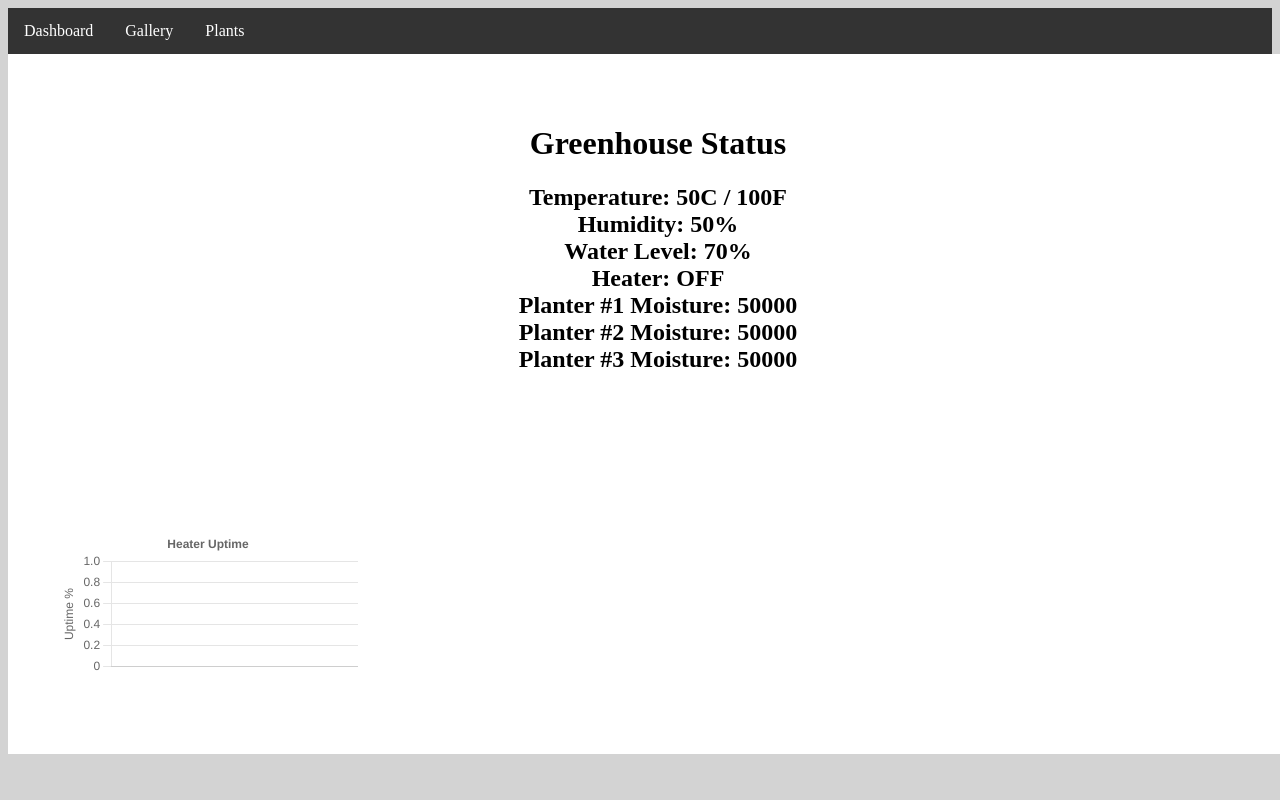
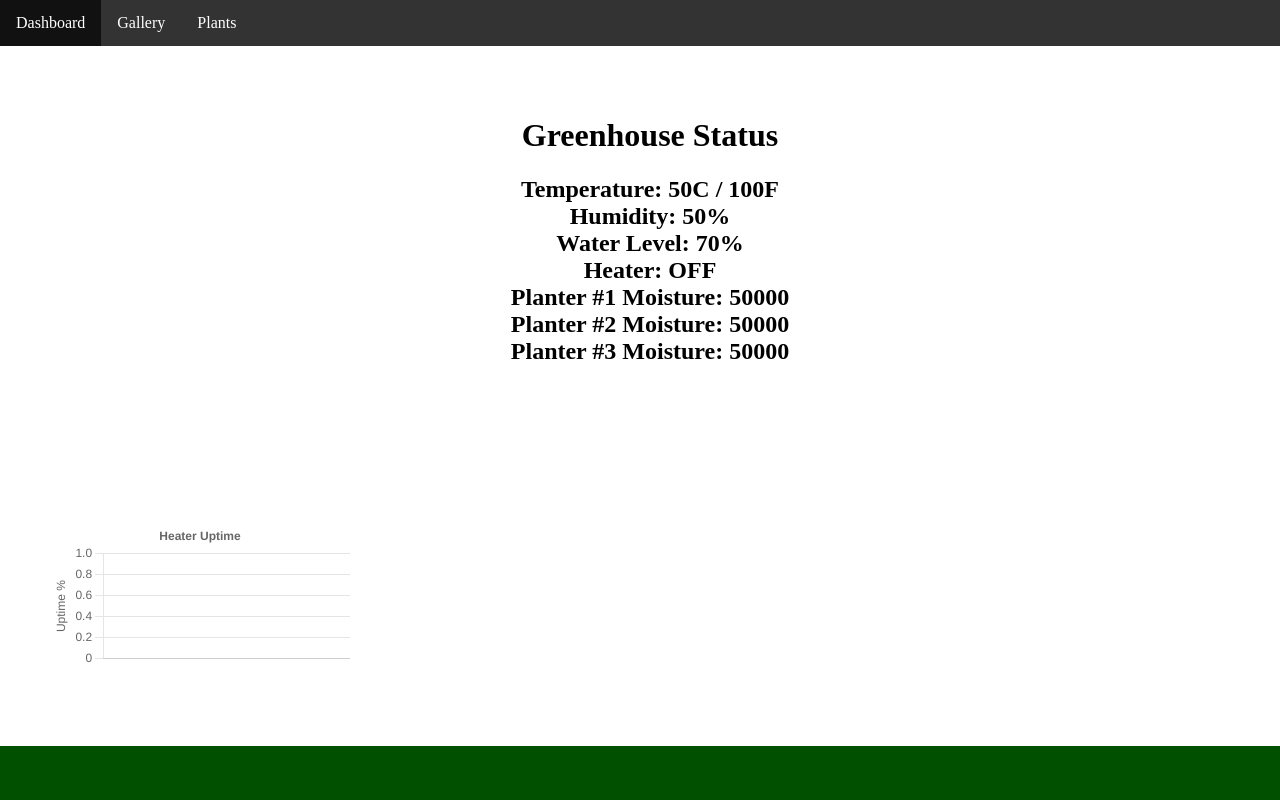
Before and after one commit to BrettMeirhofer/DjangoGreenhouse, a Django app: page / in a window 1280 px wide. Run offline with Django 4.2, Linux system fonts and the light colour scheme; data that the repository does not hold is empty; a map, chart or similar area stays blank.

Commit message:
Added dark green background color

```diff
--- a/GreenhouseSite/Sensors/static/Sensors/css/base_site.css
+++ b/GreenhouseSite/Sensors/static/Sensors/css/base_site.css
@@ -47,7 +47,7 @@ h2 {
 }
 
 .background {
-    background: #D3D3D3;
+    background: #005000;
 }
 
 .center {
@@ -76,3 +76,7 @@ th {
 tr:nth-child(even) {
     background-color: #dddddd;
 }
+
+body {
+    margin: 0%;
+}
```
